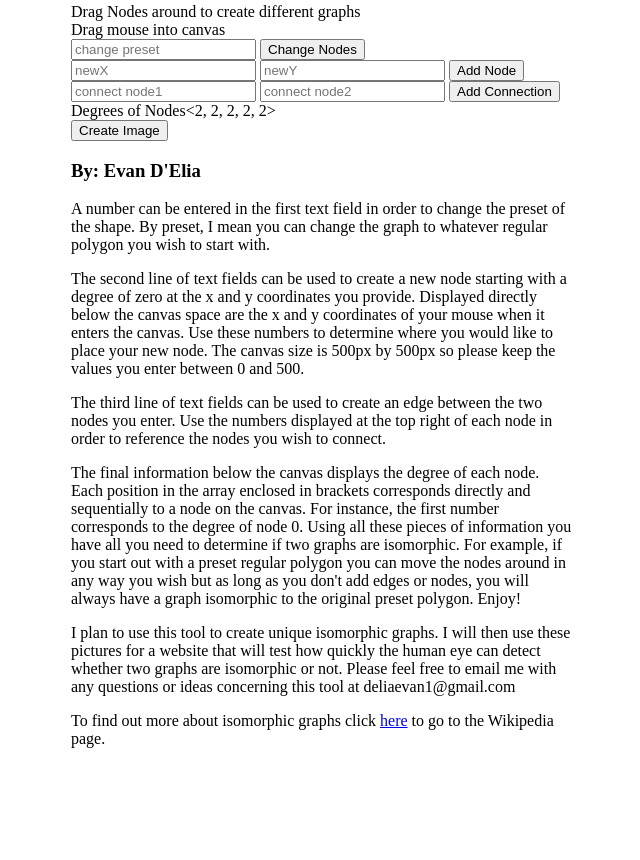
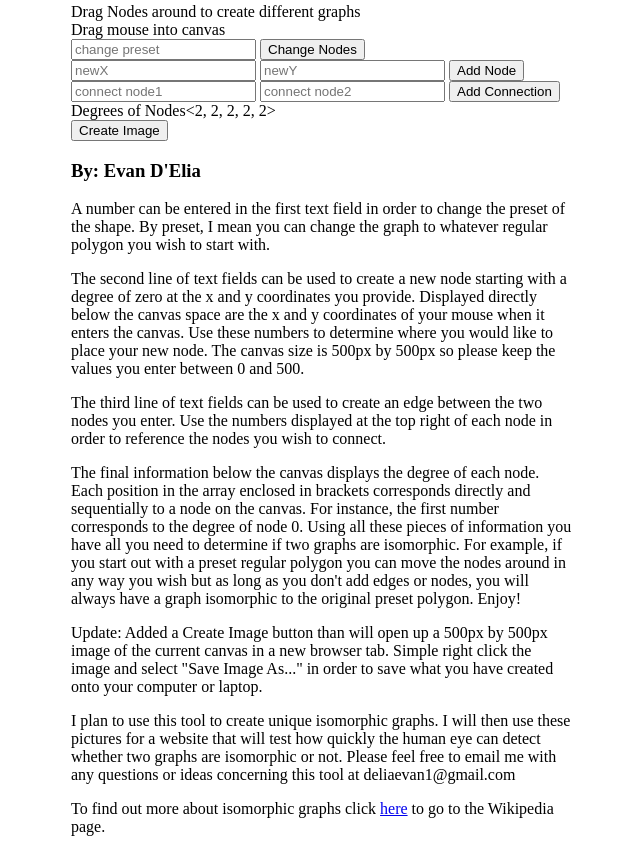
Before and after one commit to EvanDElia/IsoGraphTool, a plain HTML site: page index.html in a window 1280 px wide. Shown: the part 600-1460 px from the top of the page, without its empty margins (318-958 px from the left). Before the commit the page ends 1372 px from the top, so only its background shows below. Drawn offline with Linux system fonts and the light colour scheme.

Commit message:
Update index.html

```diff
--- a/index.html
+++ b/index.html
@@ -49,6 +49,8 @@
 				corresponds directly and sequentially to a node on the canvas. For instance, the first number corresponds to the degree of node 0. Using all these pieces of information
 				you have all you need to determine if two graphs are isomorphic. For example, if you start out with a preset regular polygon you can move the nodes around in any way you
 				wish but as long as you don't add edges or nodes, you will always have a graph isomorphic to the original preset polygon. Enjoy!
+				<p>Update: Added a Create Image button than will open up a 500px by 500px image of the current canvas in a new browser tab. Simple right click the image and select
+				"Save Image As..." in order to save what you have created onto your computer or laptop.</p>
 				<p>I plan to use this tool to create unique isomorphic graphs. I will then use these pictures for a website that will test how quickly the human eye can detect whether
 				two graphs are isomorphic or not. Please feel free to email me with any questions or ideas concerning this tool at deliaevan1@gmail.com</p>
 				<p>To find out more about isomorphic graphs click <a href="http://en.wikipedia.org/wiki/Graph_isomorphism">here</a>
```
